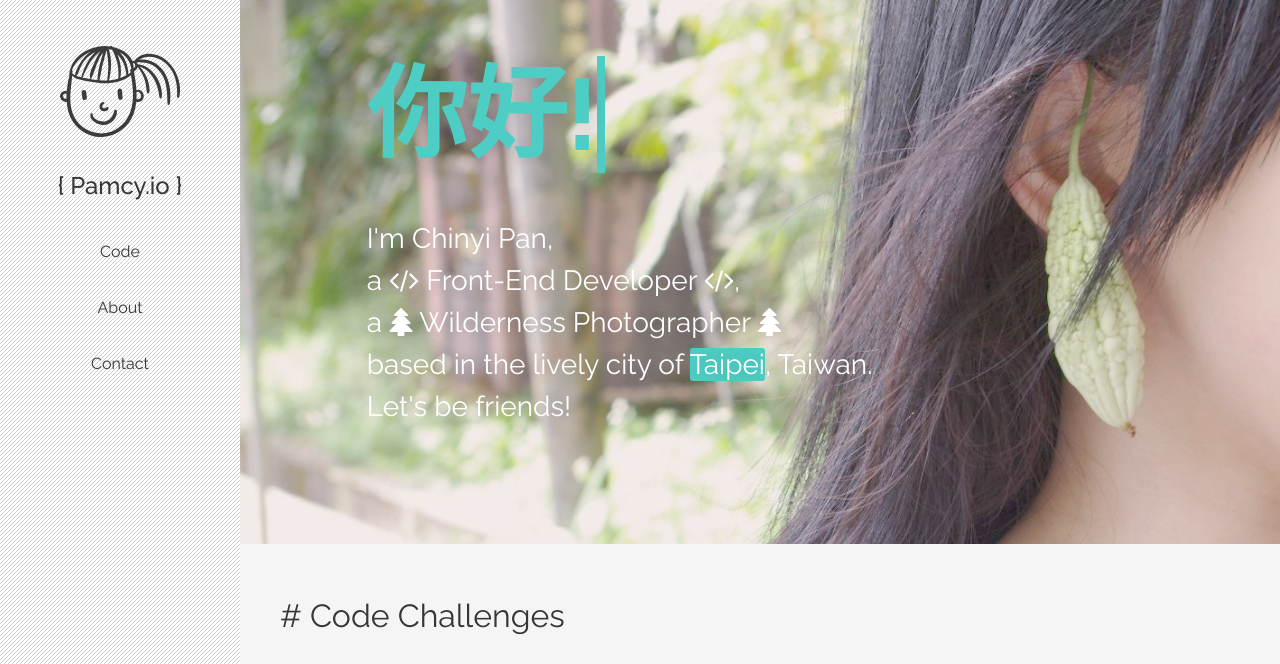
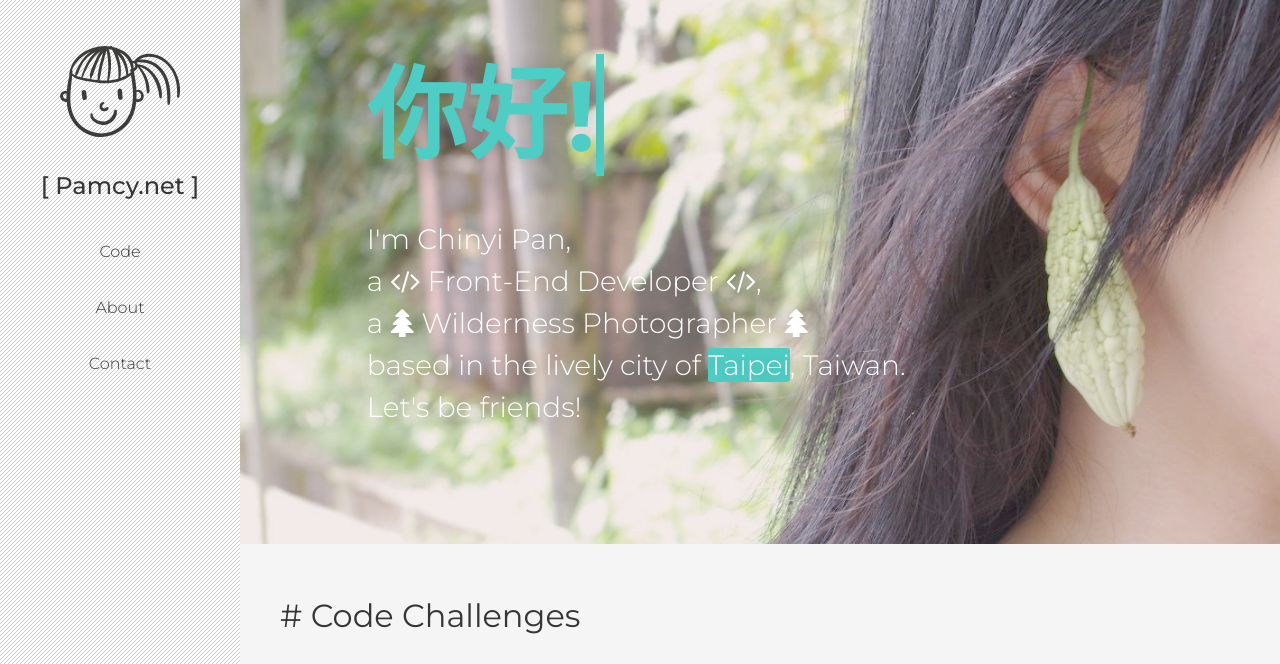
Before and after one commit to pamcy/Personal-Website, a website: page index.html in a window 1280 px wide. Shown: the top 664 px of the page. Drawn offline with nearby package versions, Linux system fonts and the light colour scheme; no server answers; files whose address does not match are found by name.

Commit message:
Add meta open graph and change fonts

```diff
--- a/assets/css/main.css
+++ b/assets/css/main.css
@@ -26,11 +26,10 @@ html {
 
 body {
     background-color: #F5F5F5;
-    /*font-family: 'Source Sans Pro', sans-serif;*/
-    font-family: 'Raleway', sans-serif;
-    /*font-family: 'Lato', sans-serif;*/
+    /*font-family: 'Raleway', sans-serif;*/
+    font-family: 'Montserrat', sans-serif;
     font-size: 1rem;
-    font-weight: 400;
+    font-weight: 300;
     line-height: 1.5;
 }
 
@@ -156,9 +155,9 @@ button {
     top: 0;
     transition: -webkit-transform .6s;
     transition: transform .6s;
-    transition: transform .6s,
+    transition: transform .6s;
     -webkit-transition: -webkit-transform .6s;
-    -webkit-transform .6s;
+    -webkit-transform: .6s;
     width: 100%;
     z-index: 2;
 }
--- a/index.html
+++ b/index.html
@@ -1,19 +1,27 @@
 <!doctype html>
-<html>
+<html lang="en">
     <head>
         <meta charset="utf-8">
         <meta http-equiv="x-ua-compatible" content="ie=edge">
-        <title>Pamcy.io</title>
-        <meta name="description" content="">
+        <title>Pamcy.net</title>
+        <meta name="description" content="Chinyi Pam(Pamcy), a Product-Manager-turned-FrontEnd-Developer who is enjoying new challenges every day.">
         <meta name="viewport" content="width=device-width, initial-scale=1">
 
-        <!-- Place favicon.ico in the root directory -->
+        <link rel="icon" type="image/png" href="assets/img/favicon.png" />
+
+        <meta property="og:title" content="Pamcy.net">
+        <meta property="og:description" content="Chinyi Pam(Pamcy), a Product-Manager-turned-FrontEnd-Developer who is enjoying new challenges every day.">
+        <meta property="og:image" content="assets/img/og-image.png">
+        <meta property="og:url" content="http://pamcy.net">
+        <meta name="twitter:card" content="summary">
+        <meta property="og:site_name" content="Pamcy.net">
 
         <!-- Stylesheets -->
-        <link href="https://fonts.googleapis.com/css?family=Raleway:300,400,500,600,700" rel="stylesheet">
-        <link rel="stylesheet" href="https://maxcdn.bootstrapcdn.com/font-awesome/4.7.0/css/font-awesome.min.css">
         <link rel="stylesheet" href="node_modules/normalize.css/normalize.css">
         <link rel="stylesheet" href="assets/css/main.css">
+        <!--<link href="https://fonts.googleapis.com/css?family=Raleway:300,400,500,600,700" rel="stylesheet">-->
+        <link href="https://fonts.googleapis.com/css?family=Montserrat:300,400,500,600,700" rel="stylesheet">
+        <link rel="stylesheet" href="https://maxcdn.bootstrapcdn.com/font-awesome/4.7.0/css/font-awesome.min.css">
     </head>
     <body>
         <div class="wrapper">
@@ -25,7 +33,7 @@
                         <a href="">Pamcy.io</a>
                     </div>
                     <nav class="menu-navMain">
-                        <h1><a href="">{ Pamcy.io }</a></h1>
+                        <h1><a href="">[ Pamcy.net ]</a></h1>
                         <ul class="navMain-items">
                             <li><a href="#code">Code</a></li>
                             <li><a href="#about">About</a></li>
@@ -298,10 +306,6 @@
             </main>
         </div> <!-- ^.wrapper -->
 
-
-
-
-
         <script src="https://www.gstatic.com/firebasejs/3.6.9/firebase.js"></script>
         <script>
             // Initialize Firebase
```
Also changed, not shown: 2 other files.
